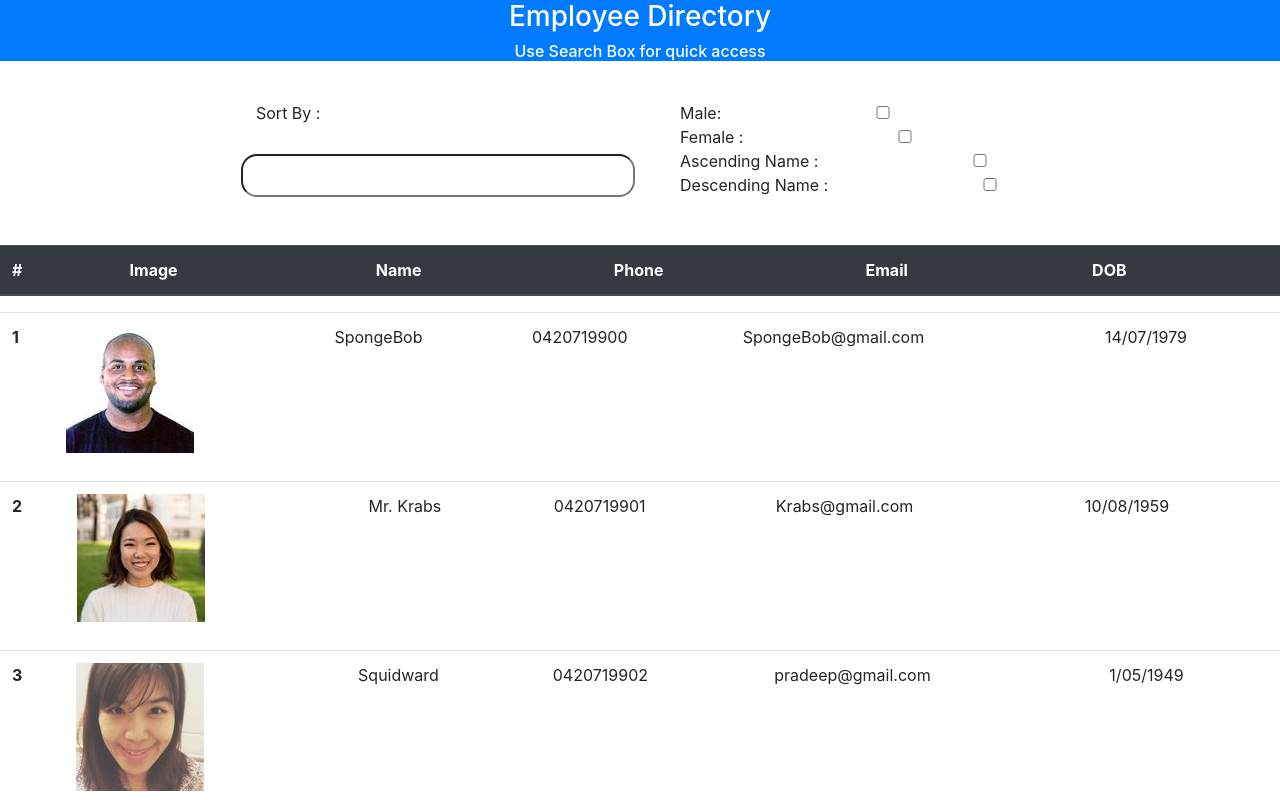
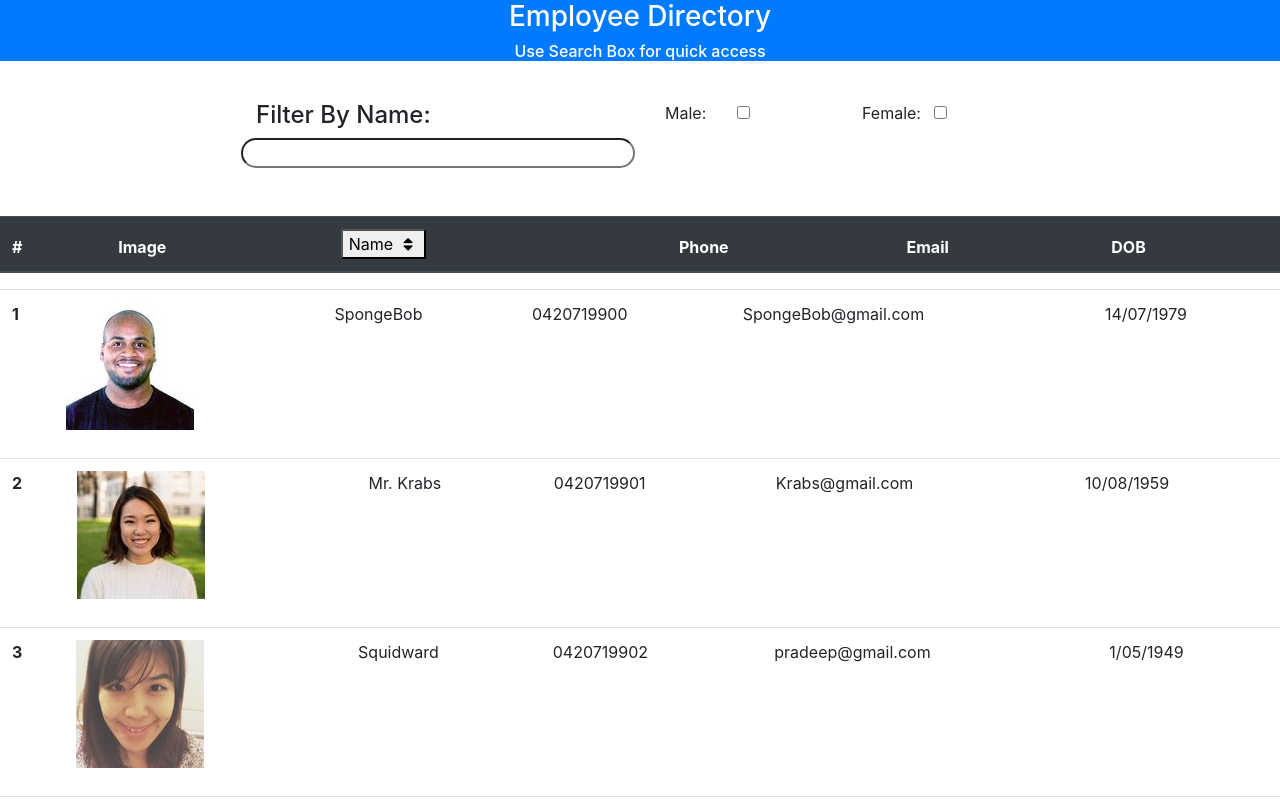
Before and after one commit to marasinipradeep/employee-directory, a React (Create React App) app in the folder employee-directory/: page / in a window 1280 px wide. Shown: the top 800 px of the page. Built offline with nearby package versions, Linux system fonts and the light colour scheme.

Commit message:
#Filter by icon and name added on table

```diff
--- a/employee-directory/src/Components/EmployeeData/EmployeeData.js
+++ b/employee-directory/src/Components/EmployeeData/EmployeeData.js
@@ -13,7 +13,7 @@ export default class EmployeeData extends Component {
         search: "",
         isMale: false,
         isFemale: false,
-        isName: false,
+        isName: true,
         sortName: data
     }
 
@@ -52,11 +52,30 @@ export default class EmployeeData extends Component {
 
     }
 
-    //Filter if sort by name check box is clicked
-    handleSortByName = (event) => {
-        this.setState({ isName: event.target.checked })
+
+    //Filter if sort by descending name check box is clicked
+    handleSortByDecendingName = (event) => {
         console.log(this.state.isName)
-        if (event.target.checked) {
+        // this.setState({ isName: event.target.clicked })
+        console.log(this.state.isName)
+        if(this.state.isName){
+            console.log("!event.target.clicked")
+            this.state.data.sort(function (a, b) {
+                var nameA = a.name.toLowerCase()
+                var nameB = b.name.toLowerCase()
+                if (nameB < nameA) //sort string ascending
+                    return -1
+                else if (nameB > nameA)
+                    return 1
+                else return 0 //default return value (no sorting)
+            })
+            this.setState({ isName: false})
+
+        }else if (!this.state.isName) {
+            console.log("inside if ")
+            this.setState({ isName: true })
+        console.log(this.state.isName)
+        if (!this.state.isName) {
             console.log("inside if ")
             this.state.data.sort(function (a, b) {
                 var nameA = a.name.toLowerCase()
@@ -67,38 +86,9 @@ export default class EmployeeData extends Component {
                     return 1
                 else return 0 //default return value (no sorting)
             })
+        }
+
          }
-        //else if(!event.target.checked){
-
-        //     this.state.data.sort(function (a, b) {
-        //         var nameA = a.name.toLowerCase()
-        //         var nameB = b.name.toLowerCase()
-        //         if (nameB < nameA) //sort string ascending
-        //             return -1
-        //         else if (nameB > nameA)
-        //             return 1
-        //         else return 0 //default return value (no sorting)
-        //     })
-
-        // }
-    }
-
-    //Filter if sort by descending name check box is clicked
-    handleSortByDecendingName = (event) => {
-        this.setState({ isName: event.target.checked })
-        console.log(this.state.isName)
-        if(event.target.checked){
-            this.state.data.sort(function (a, b) {
-                var nameA = a.name.toLowerCase()
-                var nameB = b.name.toLowerCase()
-                if (nameB < nameA) //sort string ascending
-                    return -1
-                else if (nameB > nameA)
-                    return 1
-                else return 0 //default return value (no sorting)
-            })
-
-        }
     }
     render() {
 
@@ -113,10 +103,11 @@ export default class EmployeeData extends Component {
                     handleSearch={this.handleSearch.bind(this)}
                     handleMaleCheck={this.handleMaleCheck.bind(this)}
                     handleFemaleCheck={this.handleFemaleCheck.bind(this)}
-                    handleSortByName={this.handleSortByName.bind(this)}
+
                     handleSortByDecendingName={this.handleSortByDecendingName.bind(this)}
                 />
-                <TableHeading  handleSortByName={this.handleSortByName.bind(this)}/>
+                <TableHeading
+                handleSortByDecendingName={this.handleSortByDecendingName.bind(this)}/>
                 {filterName.map(data => (
                     <EmployeeTitles
                         key={data.id}
--- a/employee-directory/src/Components/Heading/Heading.js
+++ b/employee-directory/src/Components/Heading/Heading.js
@@ -4,7 +4,7 @@ import "./Heading.css"
 
 export default function Heading() {
     return (
-        <div className="container-fluid bg-primary">
+        <div className="bg-primary">
             <h3>Employee Directory</h3>
             <h6>Use Search Box for quick access</h6>
 
--- a/employee-directory/src/Components/SearchBar/SearchBar.js
+++ b/employee-directory/src/Components/SearchBar/SearchBar.js
@@ -9,36 +9,27 @@ export default function SearchBar(props) {
             <form className="filter-form form-group ">
 
                 <div className="row">
-                    <p className="col-md-6">Sort By : </p>
-
+                    <h4 className="col-md-12">Filter By Name: </h4>
                     <input onChange={props.handleSearch} type="text"></input>
                 </div>
 
-                    <div className="">
-                    <div className="form-check">
-                        <label className="form-check-label" >Male:</label>
+
+               <div className="row">
+                    <div className="form-check col-lg-6">
+
                         <input type="checkbox" className="form-check-input" id="male" onChange={props.handleMaleCheck} />
-
+                        <p className="form-check-label" >Male:</p>
                     </div>
 
-                    <div className="form-check">
-                        <label className="form-check-label">Female :</label>
+
+                    <div className="form-check col-lg-6">
+
                         <input type="checkbox" className="form-check-input" id="female" onChange={props.handleFemaleCheck} />
-
+                        <p className="form-check-label">Female:</p>
+                    </div>
                     </div>
 
-                    <div className="form-check">
-                        <label className="form-check-label">Ascending Name :</label>
-                        <input type="checkbox" className="form-check-input " id="sort" onChange={props.handleSortByName} />
 
-                    </div>
-
-                    <div className="form-check">
-                        <label className="form-check-label">Descending Name :</label>
-                        <input type="checkbox" className="form-check-input " id="sortDecend" onChange={props.handleSortByDecendingName} />
-
-                    </div>
-                    </div>
 
             </form>
         </section>
--- a/employee-directory/src/Components/TableHeading/TableHeading.js
+++ b/employee-directory/src/Components/TableHeading/TableHeading.js
@@ -7,8 +7,8 @@ export default function TableHeading(props) {
                 <thead className="thead-dark">
                     <tr>
                         <th scope="col">#</th>
-                        <th scope="col">Image</th>
-                        <th scope="col">Name </th>
+                        <th scope="col">Image </th>
+                        <th scope="col" ><button type="button" onClick={props.handleSortByDecendingName}>Name <i className="fa fa-fw fa-sort"></i> </button></th>
                         <th scope="col">Phone</th>
                         <th scope="col">Email</th>
                         <th scope="col">DOB</th>
```
Lines whose indentation alone changed are shown as unchanged.
